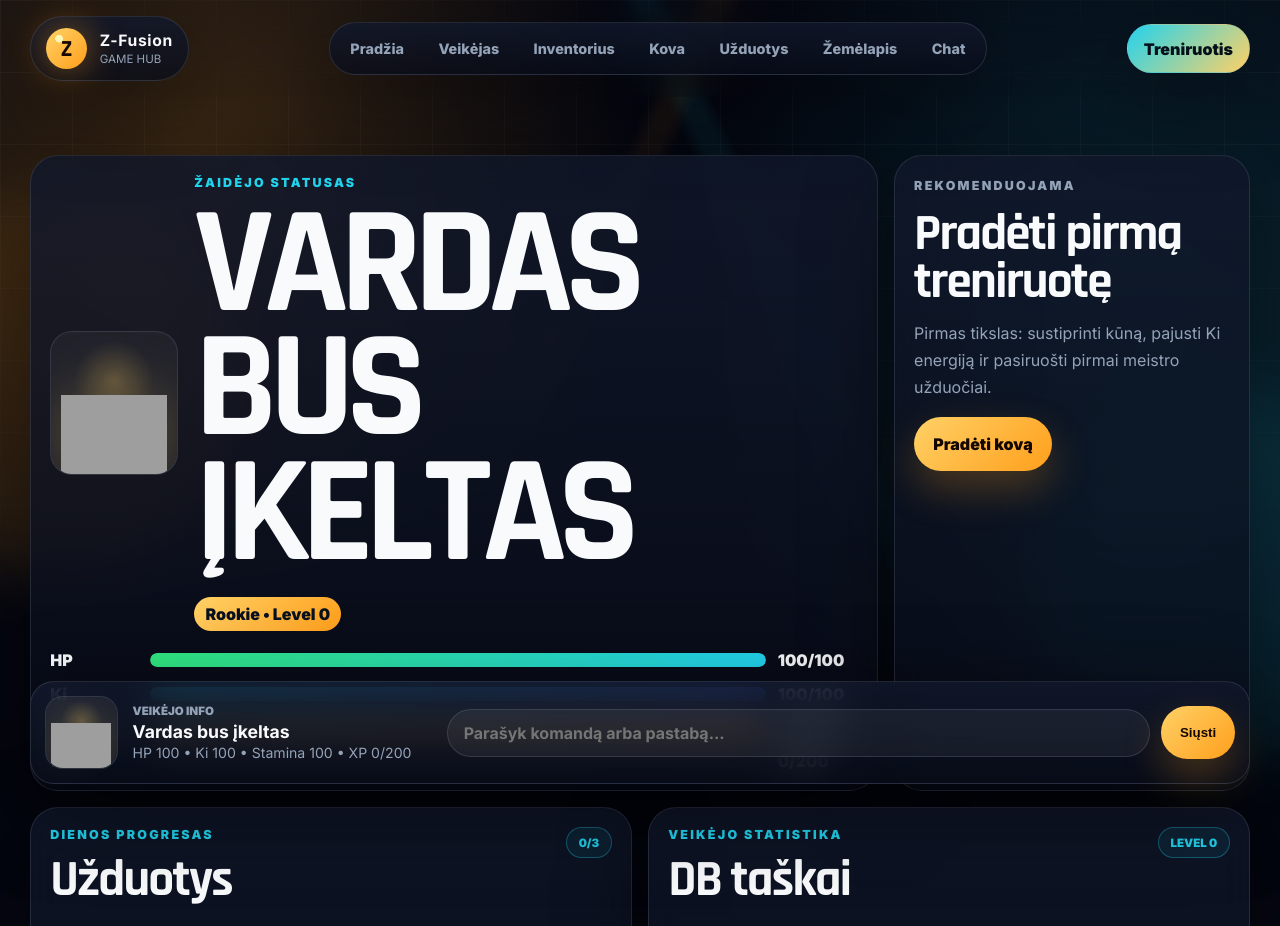
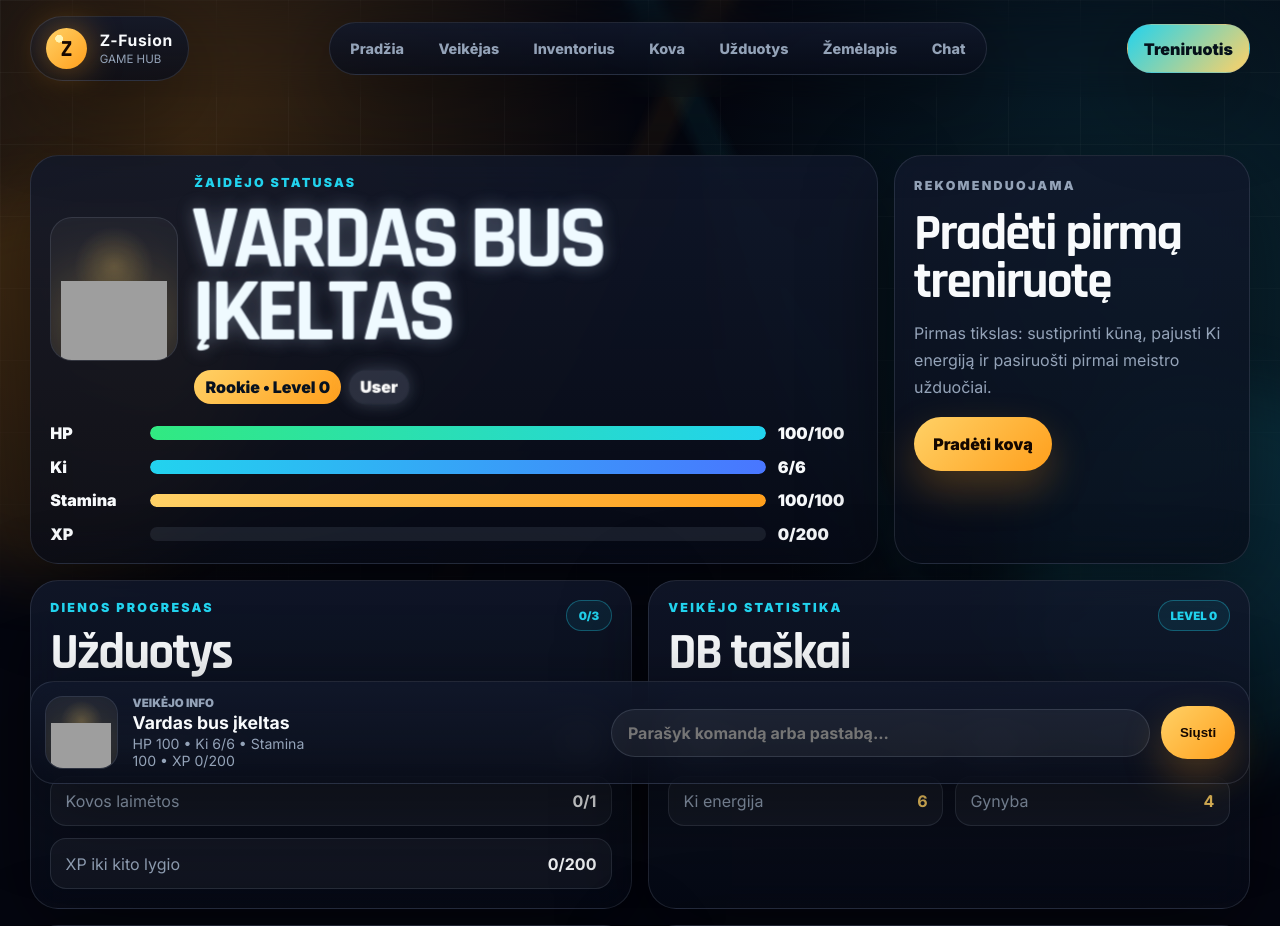
Before and after one commit to Adrijuszxc17/Dbz, a PHP site: page /game.php in a window 1280 px wide. Shown: the top 926 px of the page. Run offline with PHP 8.4, Linux system fonts and the light colour scheme; grey boxes are pictures that could not be loaded.

Commit message:
Improve game status roles and Ki scaling
Co-authored-by: Adrijuszxc17 <Adrijuszxc17@users.noreply.github.com>

```diff
--- /dev/null
+++ b/database/2026_05_14_add_user_roles.sql
@@ -0,0 +1,3 @@
+ALTER TABLE users
+  ADD COLUMN role ENUM('admin', 'vip', 'user', 'remejas') NOT NULL DEFAULT 'user'
+  AFTER password_hash;
--- a/database/schema.sql
+++ b/database/schema.sql
@@ -9,6 +9,7 @@ CREATE TABLE IF NOT EXISTS users (
   username VARCHAR(40) NOT NULL UNIQUE,
   email VARCHAR(120) NOT NULL UNIQUE,
   password_hash VARCHAR(255) NOT NULL,
+  role ENUM('admin', 'vip', 'user', 'remejas') NOT NULL DEFAULT 'user',
   created_at TIMESTAMP DEFAULT CURRENT_TIMESTAMP
 ) ENGINE=InnoDB;
 
--- a/game.php
+++ b/game.php
@@ -6,7 +6,6 @@ $displayName = display_name($pageUser);
 $displayGender = display_gender($pageCharacter);
 $level = (int) ($pageCharacter['level'] ?? 0);
 $hp = (int) ($pageCharacter['hp'] ?? 100);
-$ki = (int) ($pageCharacter['ki'] ?? 100);
 $stamina = (int) ($pageCharacter['stamina'] ?? 100);
 $xp = (int) ($pageCharacter['xp'] ?? 0);
 $requiredXp = required_xp_for_level($level);
@@ -15,6 +14,11 @@ $strengthPoints = (int) ($pageCharacter['strength_points'] ?? 5);
 $speedPoints = (int) ($pageCharacter['speed_points'] ?? 1);
 $kiPoints = (int) ($pageCharacter['ki_points'] ?? 6);
 $defensePoints = (int) ($pageCharacter['defense_points'] ?? 4);
+$maxKi = max(1, $kiPoints);
+$ki = min((int) ($pageCharacter['ki'] ?? $maxKi), $maxKi);
+$rankName = rank_name_for_level($level);
+$role = display_role($pageUser);
+$roleLabel = role_label($role);
 ?>
 <!DOCTYPE html>
 <html lang="lt">
@@ -65,8 +69,11 @@ $defensePoints = (int) ($pageCharacter['defense_points'] ?? 4);
           </div>
           <div>
             <p class="label">Žaidėjo statusas</p>
-            <h1 id="game-player-name"><?= e($displayName) ?></h1>
-            <span class="rank-badge">Rookie • Level <?= $level ?></span>
+            <h1 id="game-player-name" class="player-name-heading role-glow role-<?= e($role) ?>"><?= e($displayName) ?></h1>
+            <div class="badge-row">
+              <span class="rank-badge"><?= e($rankName) ?> • Level <?= $level ?></span>
+              <span class="role-badge role-glow role-<?= e($role) ?>"><?= e($roleLabel) ?></span>
+            </div>
           </div>
         </div>
 
@@ -78,8 +85,8 @@ $defensePoints = (int) ($pageCharacter['defense_points'] ?? 4);
           </div>
           <div class="resource-row ki-row">
             <span>Ki</span>
-            <div><i style="--value: <?= min($ki, 100) ?>%"></i></div>
-            <strong><?= $ki ?>/100</strong>
+            <div><i style="--value: <?= (int) round(($ki / $maxKi) * 100) ?>%"></i></div>
+            <strong><?= $ki ?>/<?= $maxKi ?></strong>
           </div>
           <div class="resource-row stamina-row">
             <span>Stamina</span>
@@ -232,8 +239,9 @@ $defensePoints = (int) ($pageCharacter['defense_points'] ?? 4);
     <div class="chat-copy">
       <span>Veikėjo info</span>
       <strong id="game-chat-name"><?= e($displayName) ?></strong>
-      <p>HP <?= $hp ?> • Ki <?= $ki ?> • Stamina <?= $stamina ?> • XP <?= $xp ?>/<?= $requiredXp ?></p>
+      <p>HP <?= $hp ?> • Ki <?= $ki ?>/<?= $maxKi ?> • Stamina <?= $stamina ?> • XP <?= $xp ?>/<?= $requiredXp ?></p>
     </div>
+    <div class="chat-feed" id="chat-feed" aria-live="polite"></div>
     <form class="chat-form" action="#" method="post">
       <label for="chat-message">Žinutė</label>
       <input id="chat-message" name="chat-message" type="text" placeholder="Parašyk komandą arba pastabą...">
--- a/includes/bootstrap.php
+++ b/includes/bootstrap.php
@@ -32,15 +32,26 @@ function current_user(): ?array
             'id' => (int) $_SESSION['user_id'],
             'username' => $_SESSION['username'] ?? null,
             'email' => $_SESSION['email'] ?? null,
+            'role' => $_SESSION['role'] ?? 'user',
         ];
     }
 
     try {
-        $statement = $pdo->prepare('SELECT id, username, email, created_at FROM users WHERE id = ? LIMIT 1');
+        $statement = $pdo->prepare('SELECT id, username, email, role, created_at FROM users WHERE id = ? LIMIT 1');
         $statement->execute([$_SESSION['user_id']]);
         $user = $statement->fetch();
     } catch (PDOException) {
-        return null;
+        try {
+            $statement = $pdo->prepare('SELECT id, username, email, created_at FROM users WHERE id = ? LIMIT 1');
+            $statement->execute([$_SESSION['user_id']]);
+            $user = $statement->fetch();
+
+            if ($user) {
+                $user['role'] = 'user';
+            }
+        } catch (PDOException) {
+            return null;
+        }
     }
 
     return $user ?: null;
@@ -210,5 +221,39 @@ function required_xp_for_level(int $level): int
 {
     $level = max(0, $level);
 
-    return (int) round(200 * pow($level + 1, 1.5));
+    return (int) (200 * pow($level + 1, 1.5));
 }
+
+function rank_name_for_level(int $level): string
+{
+    return match (true) {
+        $level >= 100 => 'God Warrior',
+        $level >= 90 => 'Legendary Fighter',
+        $level >= 80 => 'Galactic Champion',
+        $level >= 70 => 'Elite Saiyan',
+        $level >= 60 => 'Z Warrior',
+        $level >= 50 => 'Super Fighter',
+        $level >= 40 => 'Ki Master',
+        $level >= 30 => 'Elite Warrior',
+        $level >= 20 => 'Warrior',
+        $level >= 10 => 'Fighter',
+        default => 'Rookie',
+    };
+}
+
+function display_role(?array $user): string
+{
+    $role = strtolower((string) ($user['role'] ?? 'user'));
+
+    return in_array($role, ['admin', 'vip', 'user', 'remejas'], true) ? $role : 'user';
+}
+
+function role_label(string $role): string
+{
+    return match ($role) {
+        'admin' => 'Admin',
+        'vip' => 'VIP',
+        'remejas' => 'Remėjas',
+        default => 'User',
+    };
+}
--- a/save-character.php
+++ b/save-character.php
@@ -29,6 +29,7 @@ $strength = max(0, min(100, (int) ($_POST['strength'] ?? 5)));
 $speed = max(0, min(100, (int) ($_POST['speed'] ?? 1)));
 $ki = max(0, min(100, (int) ($_POST['ki'] ?? 6)));
 $defense = max(0, min(100, (int) ($_POST['defense'] ?? 4)));
+$startingKi = max(1, $ki);
 
 if (($strength + $speed + $ki + $defense) > 100) {
     flash_set('error', 'Pradiniai taškai negali viršyti 100.');
@@ -37,7 +38,7 @@ if (($strength + $speed + $ki + $defense) > 100) {
 
 $statement = $pdo->prepare(
     'INSERT INTO characters (user_id, name, gender, strength_points, speed_points, ki_points, defense_points, level, xp, hp, ki, stamina)
-     VALUES (:user_id, :name, :gender, :strength, :speed, :ki_points, :defense, 0, 0, 100, 100, 100)
+     VALUES (:user_id, :name, :gender, :strength, :speed, :ki_points, :defense, 0, 0, 100, :ki_current, 100)
      ON DUPLICATE KEY UPDATE
        name = VALUES(name),
        gender = VALUES(gender),
@@ -54,6 +55,7 @@ $statement->execute([
     'strength' => $strength,
     'speed' => $speed,
     'ki_points' => $ki,
+    'ki_current' => $startingKi,
     'defense' => $defense,
 ]);
 
--- a/script.js
+++ b/script.js
@@ -16,6 +16,9 @@ const statInputs = Array.from(document.querySelectorAll(".stat-range"));
 const remainingPoints = document.querySelector("#remaining-points");
 const fightActions = document.querySelectorAll("[data-fight-action]");
 const resetFightButton = document.querySelector("#reset-fight");
+const chatForm = document.querySelector(".chat-form");
+const chatInput = document.querySelector("#chat-message");
+const chatFeed = document.querySelector("#chat-feed");
 
 if (registerNameInput) {
   const saveRegisterName = () => {
@@ -138,17 +141,34 @@ if (bagItems.length && dropSlots.length) {
   });
 }
 
+if (chatForm && chatInput && chatFeed) {
+  chatForm.addEventListener("submit", (event) => {
+    event.preventDefault();
+
+    const message = chatInput.value.trim();
+
+    if (!message) {
+      return;
+    }
+
+    const entry = document.createElement("p");
+    entry.textContent = `Tu: ${message}`;
+    chatFeed.prepend(entry);
+    chatInput.value = "";
+  });
+}
+
 if (fightActions.length) {
   const maxStats = {
     hp: 100,
-    ki: 100,
+    ki: Number(document.body.dataset.playerMaxKi || 100),
     stamina: 100,
   };
 
   const player = {
-    hp: 100,
-    ki: 40,
-    stamina: 80,
+    hp: Number(document.body.dataset.playerHp || 100),
+    ki: Number(document.body.dataset.playerKi || document.body.dataset.playerMaxKi || 40),
+    stamina: Number(document.body.dataset.playerStamina || 100),
     defending: false,
     healUsed: false,
   };
@@ -272,13 +292,15 @@ if (fightActions.length) {
     }
 
     if (action === "ki") {
-      if (player.ki < 25) {
+      const kiCost = Math.max(3, Math.ceil(maxStats.ki * 0.45));
+
+      if (player.ki < kiCost) {
         addFightLog("Trūksta Ki energijos.");
         return;
       }
 
-      player.ki = clamp(player.ki - 25, maxStats.ki);
-      const damage = 22 + Math.floor(Math.random() * 10);
+      player.ki = clamp(player.ki - kiCost, maxStats.ki);
+      const damage = 12 + Math.ceil(maxStats.ki * 0.75) + Math.floor(Math.random() * 8);
       npc.hp = clamp(npc.hp - damage, maxStats.hp);
       addFightLog(`Ki banga pataikė. NPC gavo ${damage} žalos.`);
     }
@@ -290,7 +312,7 @@ if (fightActions.length) {
     }
 
     if (action === "charge") {
-      player.ki = clamp(player.ki + 22, maxStats.ki);
+      player.ki = clamp(player.ki + Math.max(3, Math.ceil(maxStats.ki * 0.35)), maxStats.ki);
       player.stamina = clamp(player.stamina + 8, maxStats.stamina);
       addFightLog("Tu sukaupei Ki energiją.");
     }
@@ -306,7 +328,7 @@ if (fightActions.length) {
       addFightLog("Panaudojai gyvybės kapsulę ir atstatei HP.");
     }
 
-    player.ki = clamp(player.ki + 4, maxStats.ki);
+    player.ki = clamp(player.ki + Math.max(1, Math.ceil(maxStats.ki * 0.08)), maxStats.ki);
     updateFightUi();
 
     if (npc.hp <= 0) {
--- a/styles.css
+++ b/styles.css
@@ -970,6 +970,77 @@ h3 {
   border-radius: 999px;
 }
 
+.player-name-heading {
+  max-width: 100%;
+  font-size: clamp(3.4rem, 7vw, 5.6rem);
+  overflow-wrap: anywhere;
+}
+
+.player-name-heading.role-glow {
+  background: transparent;
+  box-shadow: none;
+}
+
+.player-name-heading.role-admin {
+  color: #ff8fa1;
+  text-shadow: 0 0 24px rgba(255, 77, 109, 0.62);
+}
+
+.player-name-heading.role-vip {
+  color: var(--gold);
+  text-shadow: 0 0 24px rgba(255, 209, 102, 0.68);
+}
+
+.player-name-heading.role-user {
+  color: #cbd5e1;
+  text-shadow: 0 0 18px rgba(148, 163, 184, 0.4);
+}
+
+.player-name-heading.role-remejas {
+  color: var(--cyan);
+  text-shadow: 0 0 24px rgba(34, 211, 238, 0.62);
+}
+
+.badge-row {
+  display: flex;
+  flex-wrap: wrap;
+  gap: 0.5rem;
+  align-items: center;
+}
+
+.role-badge {
+  display: inline-flex;
+  padding: 0.45rem 0.7rem;
+  color: var(--text);
+  font-weight: 900;
+  border-radius: 999px;
+}
+
+.role-admin {
+  background: rgba(255, 77, 109, 0.16);
+  box-shadow: 0 0 18px rgba(255, 77, 109, 0.36);
+}
+
+.role-vip {
+  color: #1b1200;
+  background: rgba(255, 209, 102, 0.9);
+  box-shadow: 0 0 18px rgba(255, 209, 102, 0.42);
+}
+
+.role-user {
+  background: rgba(148, 163, 184, 0.18);
+  box-shadow: 0 0 18px rgba(148, 163, 184, 0.28);
+}
+
+.role-remejas {
+  background: rgba(34, 211, 238, 0.16);
+  box-shadow: 0 0 18px rgba(34, 211, 238, 0.38);
+}
+
+.role-glow {
+  animation: rolePulse 2.4s ease-in-out infinite;
+}
+
 .status-bars {
   display: grid;
   gap: 0.85rem;
@@ -1166,7 +1237,7 @@ h3 {
   left: 1rem;
   z-index: 30;
   display: grid;
-  grid-template-columns: auto minmax(180px, 0.38fr) minmax(280px, 1fr);
+  grid-template-columns: auto minmax(170px, 0.3fr) minmax(180px, 0.42fr) minmax(280px, 1fr);
   gap: 0.9rem;
   align-items: center;
   width: min(1220px, calc(100% - 2rem));
@@ -1202,6 +1273,19 @@ h3 {
 .chat-copy p {
   margin: 0;
   font-size: 0.88rem;
+}
+
+.chat-feed {
+  display: grid;
+  max-height: 4.5rem;
+  gap: 0.25rem;
+  overflow: auto;
+}
+
+.chat-feed p {
+  margin: 0;
+  color: var(--muted);
+  font-size: 0.86rem;
 }
 
 .chat-form {
@@ -1987,6 +2071,19 @@ tbody tr:last-child td {
 
   to {
     transform: rotate(360deg);
+  }
+}
+
+@keyframes rolePulse {
+  0%,
+  100% {
+    filter: brightness(1);
+    transform: translateZ(0) scale(1);
+  }
+
+  50% {
+    filter: brightness(1.35);
+    transform: translateZ(0) scale(1.015);
   }
 }
 
```
Also changed, not shown: auth.php (+17 -3 lines), fight.php (+10 -7 lines), README.md.
